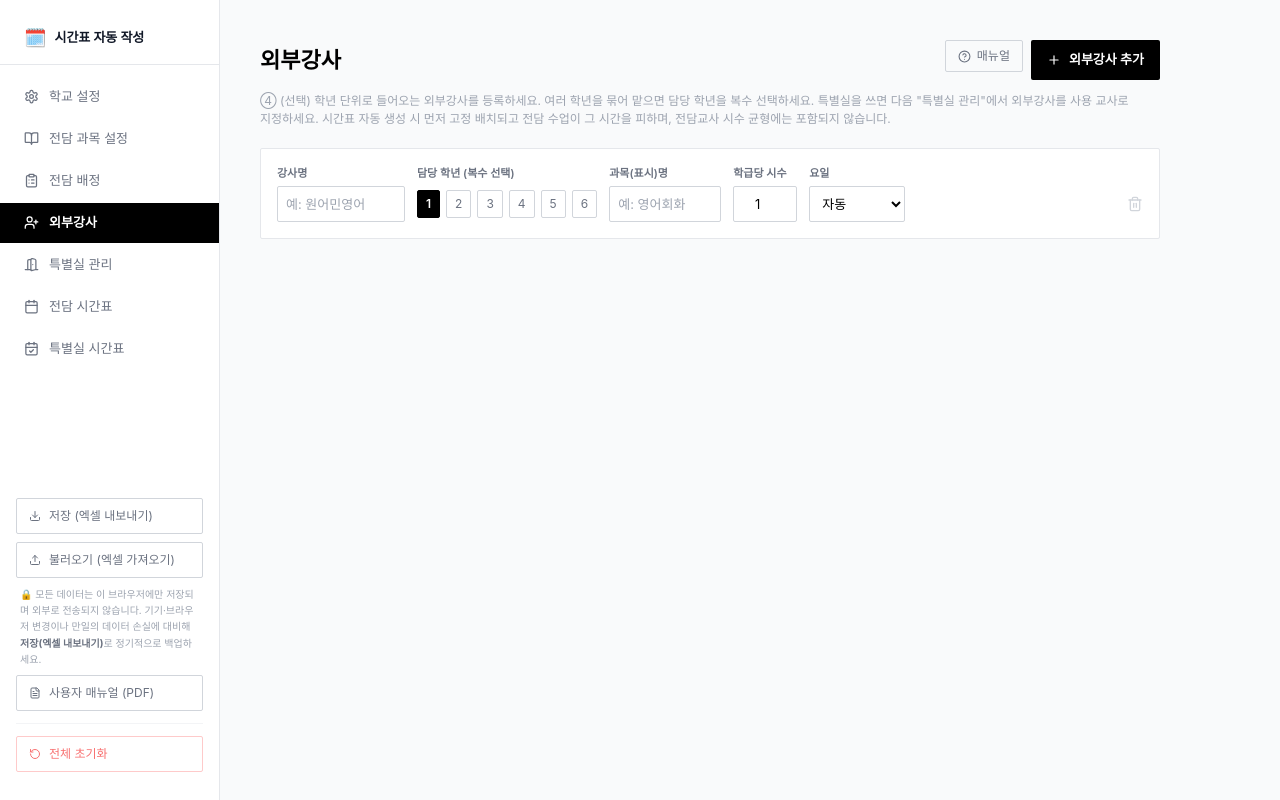
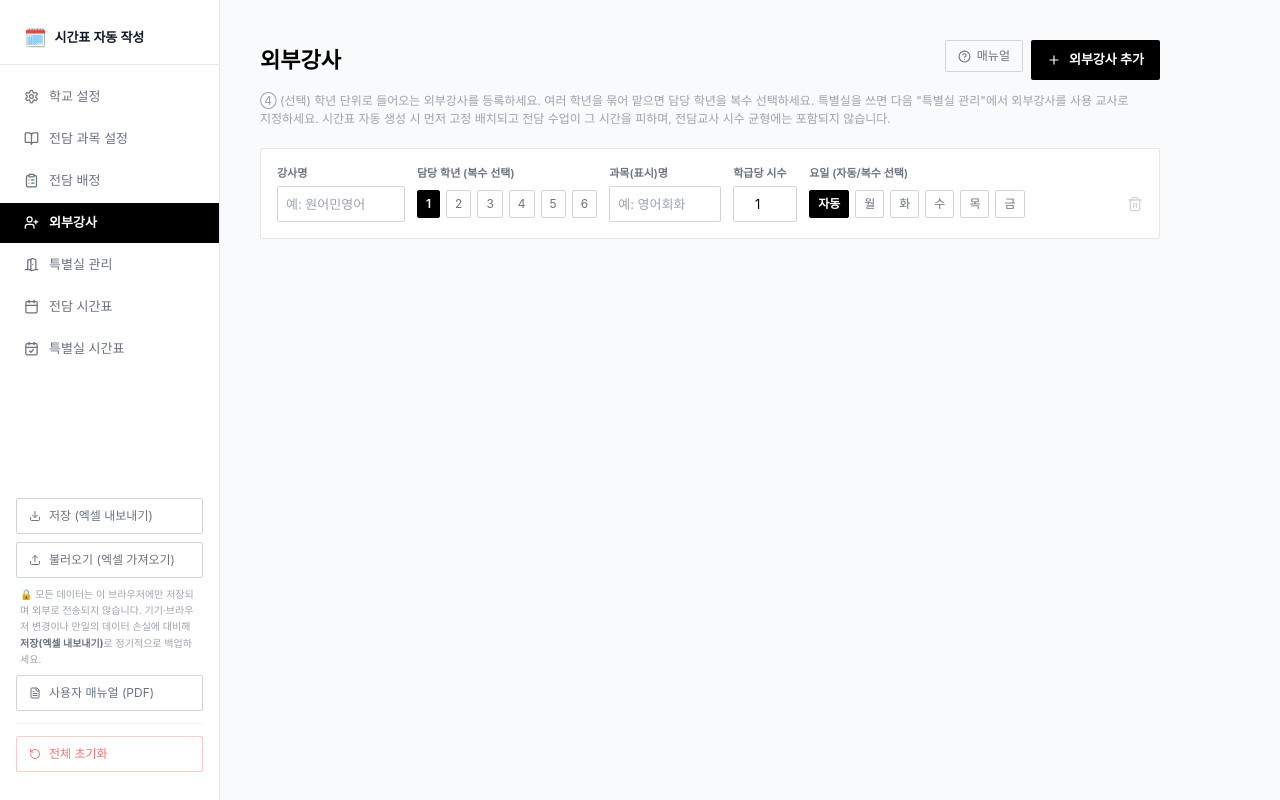
Before and after one commit to Hong510415/timetable, a React (Vite) app: page /external in a window 1280 px wide. Both pictures are taken after a click on the button "외부강사 추가". Built offline with nearby package versions, Linux system fonts and the light colour scheme.

Commit message:
feat(Phase B): 외부강사 요일도 자동 포함 복수 선택
- day(단일) → days(배열, 빈 배열=자동), 토글 버튼 UI
- 매뉴얼 문구 갱신

Co-Authored-By: Claude Opus 4.8 <noreply@anthropic.com>

```diff
--- a/src/pages/ExternalInstructors.jsx
+++ b/src/pages/ExternalInstructors.jsx
@@ -25,8 +25,8 @@ const MANUAL = [
   {
     title: '입력 항목',
     items: [
-      '강사명 · 담당 학년(복수) · 과목(표시)명 · 학급당 주 시수 · 요일(자동/지정)',
-      '요일을 "자동"으로 두면 시스템이 비어 있는 적절한 요일을 선택합니다.',
+      '강사명 · 담당 학년(복수) · 과목(표시)명 · 학급당 주 시수 · 요일(자동/복수 지정)',
+      '요일을 "자동"으로 두면 시스템이 비어 있는 적절한 요일을 선택하고, 특정 요일을 복수로 지정하면 그 요일들에만 배치합니다.',
     ],
   },
 ]
@@ -47,7 +47,7 @@ export default function ExternalInstructors() {
         subjectName: '',
         hoursPerClass: 1,
         consecutive: false,
-        day: 'auto',
+        days: [], // 빈 배열 = 자동
       },
     ])
   }
@@ -149,15 +149,33 @@ export default function ExternalInstructors() {
                 </Field>
               )}
 
-              <Field label="요일">
-                <select
-                  value={e.day}
-                  onChange={ev => update(e.id, { day: ev.target.value === 'auto' ? 'auto' : Number(ev.target.value) })}
-                  className="w-24 h-9 px-2 border border-gray-300 rounded-sm text-[13px] outline-none focus:border-black bg-white"
-                >
-                  <option value="auto">자동</option>
-                  {DAY_LABELS.map((d, i) => <option key={i} value={i}>{d}요일</option>)}
-                </select>
+              <Field label="요일 (자동/복수 선택)">
+                <div className="h-9 flex items-center gap-1.5 flex-wrap">
+                  <button
+                    type="button"
+                    onClick={() => update(e.id, { days: [] })}
+                    className={`px-2 h-7 rounded-sm text-[12px] border transition-colors ${(e.days || []).length === 0 ? 'bg-black text-white border-black font-semibold' : 'bg-white text-gray-500 border-gray-300 hover:bg-gray-50'}`}
+                  >
+                    자동
+                  </button>
+                  {DAY_LABELS.map((d, i) => {
+                    const on = (e.days || []).includes(i)
+                    return (
+                      <button
+                        key={i}
+                        type="button"
+                        onClick={() => {
+                          const cur = e.days || []
+                          const next = on ? cur.filter(x => x !== i) : [...cur, i].sort((a, b) => a - b)
+                          update(e.id, { days: next })
+                        }}
+                        className={`px-2 h-7 rounded-sm text-[12px] border transition-colors ${on ? 'bg-black text-white border-black font-semibold' : 'bg-white text-gray-500 border-gray-300 hover:bg-gray-50'}`}
+                      >
+                        {d}
+                      </button>
+                    )
+                  })}
+                </div>
               </Field>
 
               <button
```
Also changed, not shown: 1 other file (tests, documents, lock files or other folders).
